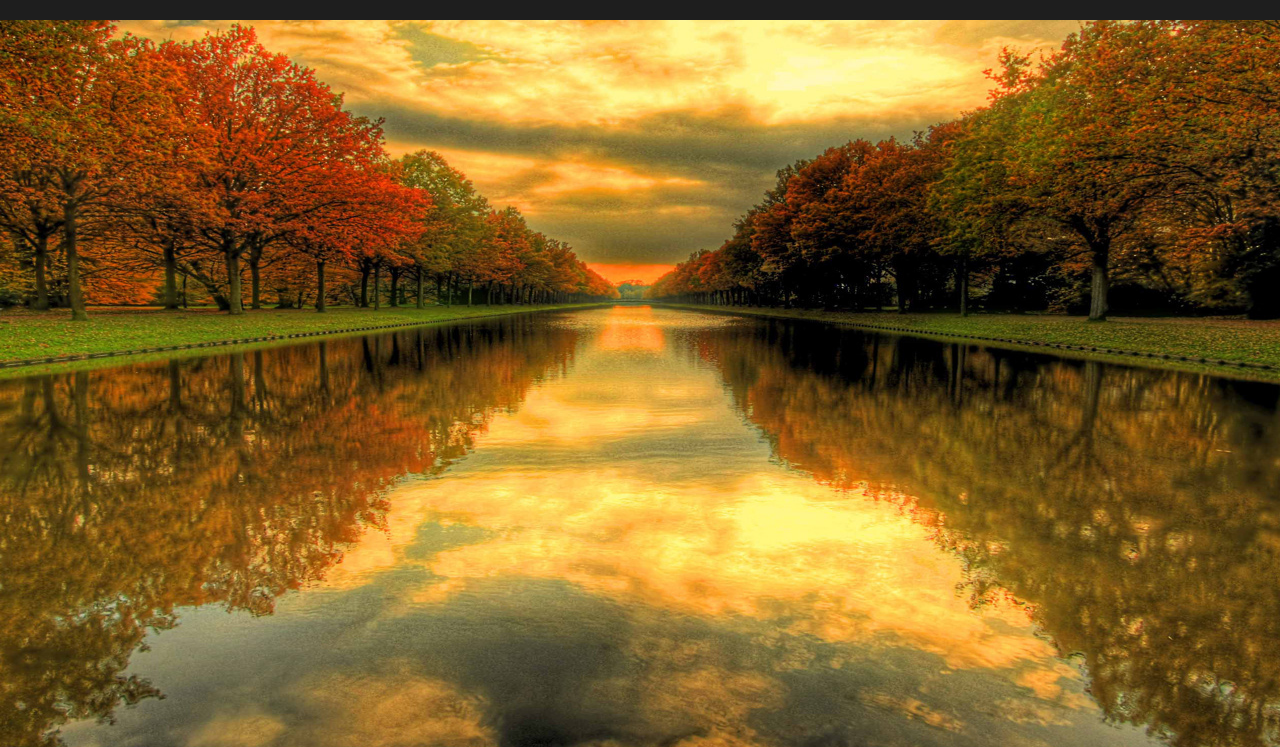
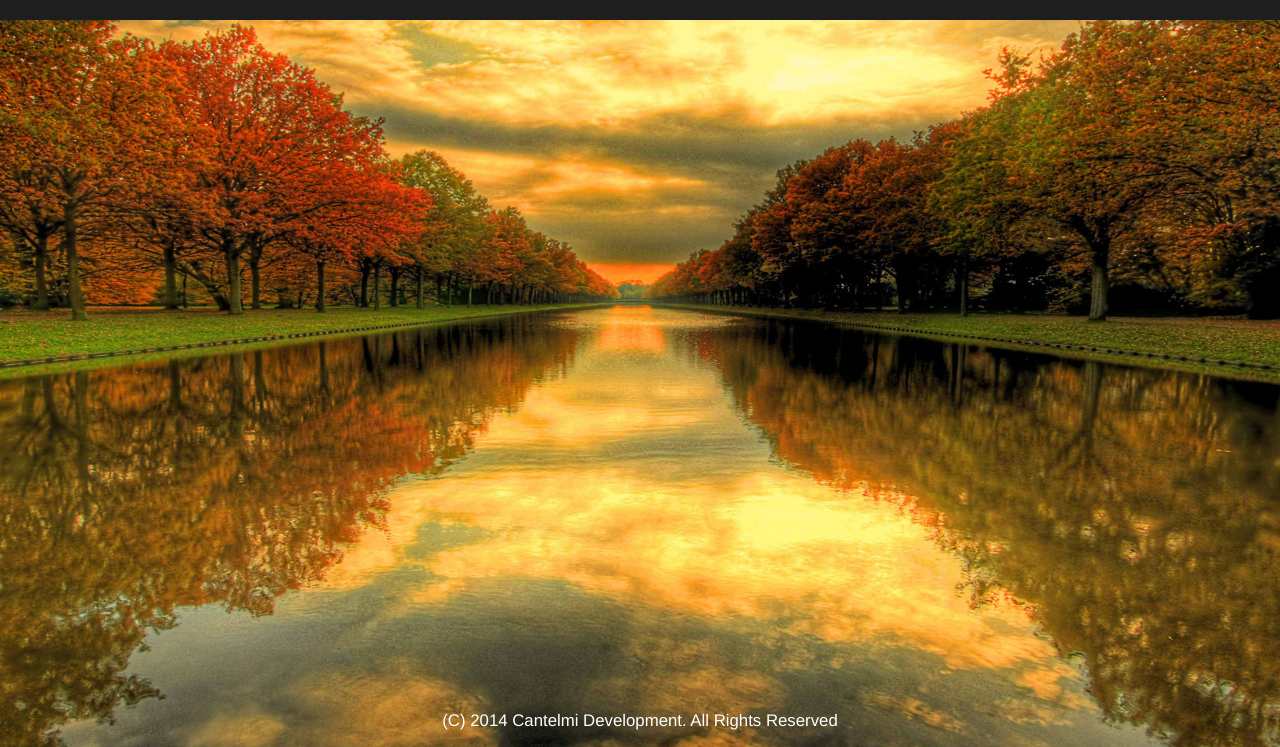
Before and after one commit to nickcan/personal_site, a website: page app/index.html in a window 1280 px wide. Shown: the part 53-800 px from the top of the page. Drawn offline with nearby package versions, Linux system fonts and the light colour scheme.

Commit message:
Added copyright footer

```diff
--- a/app/css/app.css
+++ b/app/css/app.css
@@ -159,3 +159,11 @@ body {
   color: #f1f1f1;
   text-shadow: 2px 2px 4px #1e1e1e;
 }
+
+.footer {
+  position: absolute;
+  bottom: 2vh;
+  font-size: 2.1vh;
+  width: 100%;
+  text-align: center;
+}
--- a/app/css/media_queries.css
+++ b/app/css/media_queries.css
@@ -94,4 +94,8 @@
     font-size: 2.6vmax;
     width: 90%;
   }
+
+  .footer {
+    visibility: hidden;
+  }
 }
--- a/app/index.html
+++ b/app/index.html
@@ -39,6 +39,8 @@
       <div ng-view></div>
     </div>
 
+  <footer class="footer">(C) 2014 Cantelmi Development. All Rights Reserved</footer>
   </div>
 </body>
+
 </html>
```
